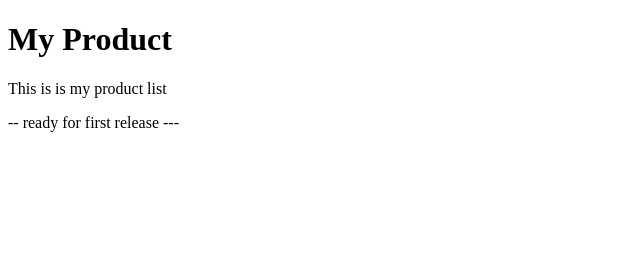
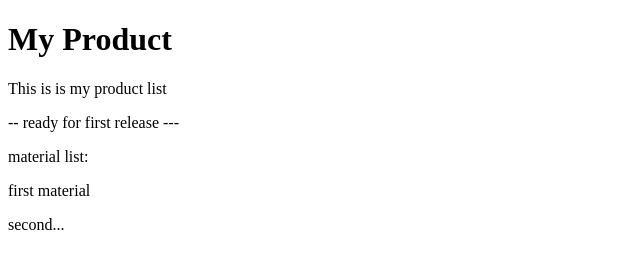
Before and after one commit to flyingstarlai/git.versioning.demo, a plain HTML site: page src/index.html in a window 1280 px wide. Shown: the whole page, without its empty margins (0-640 px from the left). Drawn offline with Linux system fonts and the light colour scheme.

Commit message:
fix bugs v1

```diff
--- a/src/index.html
+++ b/src/index.html
@@ -5,5 +5,9 @@
       <h1>My Product</h1>
       <p>This is is my product list</p>
       <p> -- ready for first release --- </p>
+
+      <span>material list: </span>
+      <p>first material</p>
+      <p>second... </p>
    </body>
 </html>
```
Also changed, not shown: readme.txt.
